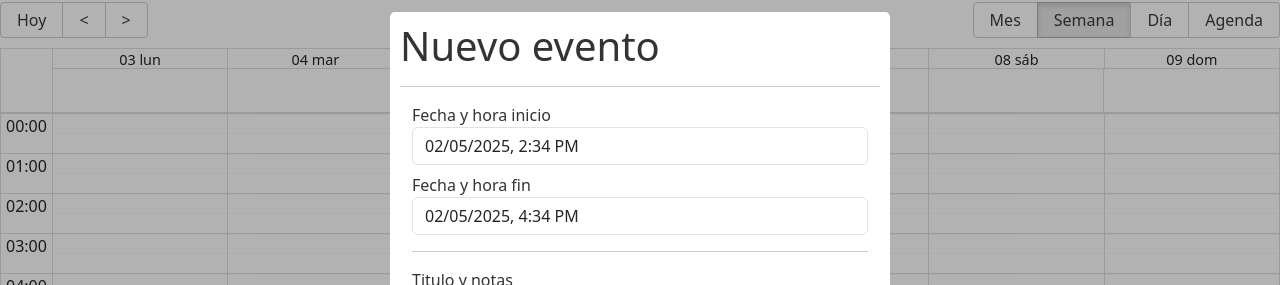
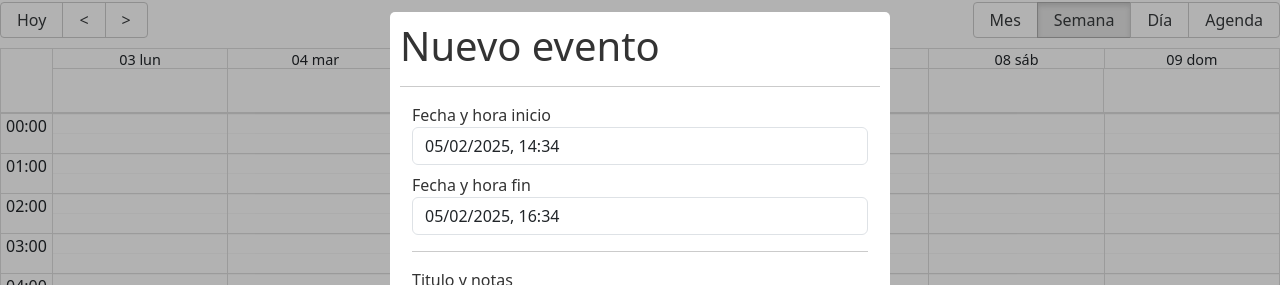
Before and after one commit to davidperezboza/10-calendar-app, a React (Vite) app: page /auth in a window 1280 px wide. Shown: the part 78-363 px from the top of the page. Built offline with nearby package versions, Linux system fonts and the light colour scheme.

Commit message:
Video 357

```diff
--- a/src/calendar/pages/CalendarModal.jsx
+++ b/src/calendar/pages/CalendarModal.jsx
@@ -1,9 +1,12 @@
 import { addHours } from 'date-fns';
 import { useState } from 'react';
 import Modal from 'react-modal';
-import DatePicker from 'react-datepicker';
+import DatePicker, {registerLocale} from 'react-datepicker';
+import { es } from 'date-fns/locale/es';
 
 import 'react-datepicker/dist/react-datepicker.css';
+
+registerLocale('es', es);
 
 const customStyles = {
     content: {
@@ -67,6 +70,9 @@ export const CalendarModal = () => {
                 wrapperClassName="form-control"
                 onChange={(event) => onDateChanged(event, 'start')}
                 dateFormat='Pp'
+                showTimeSelect
+                locale='es'
+                timeCaption='Hora'
               />
           </div>
 
@@ -79,6 +85,9 @@ export const CalendarModal = () => {
                 wrapperClassName="form-control"
                 onChange={(event) => onDateChanged(event, 'end')}
                 dateFormat='Pp'
+                showTimeSelect
+                locale='es'
+                timeCaption='Hora'
               />
           </div>
 
```
